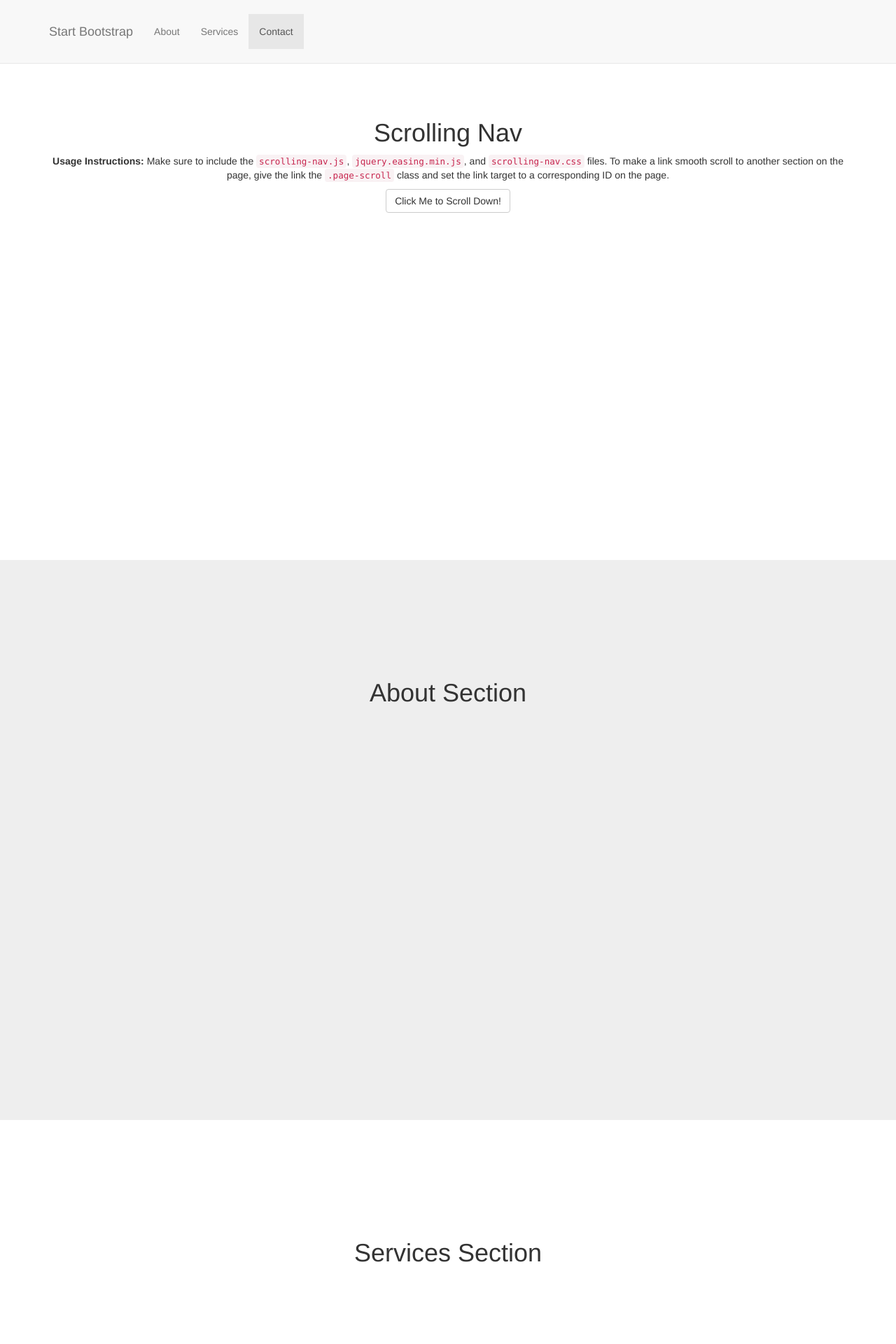
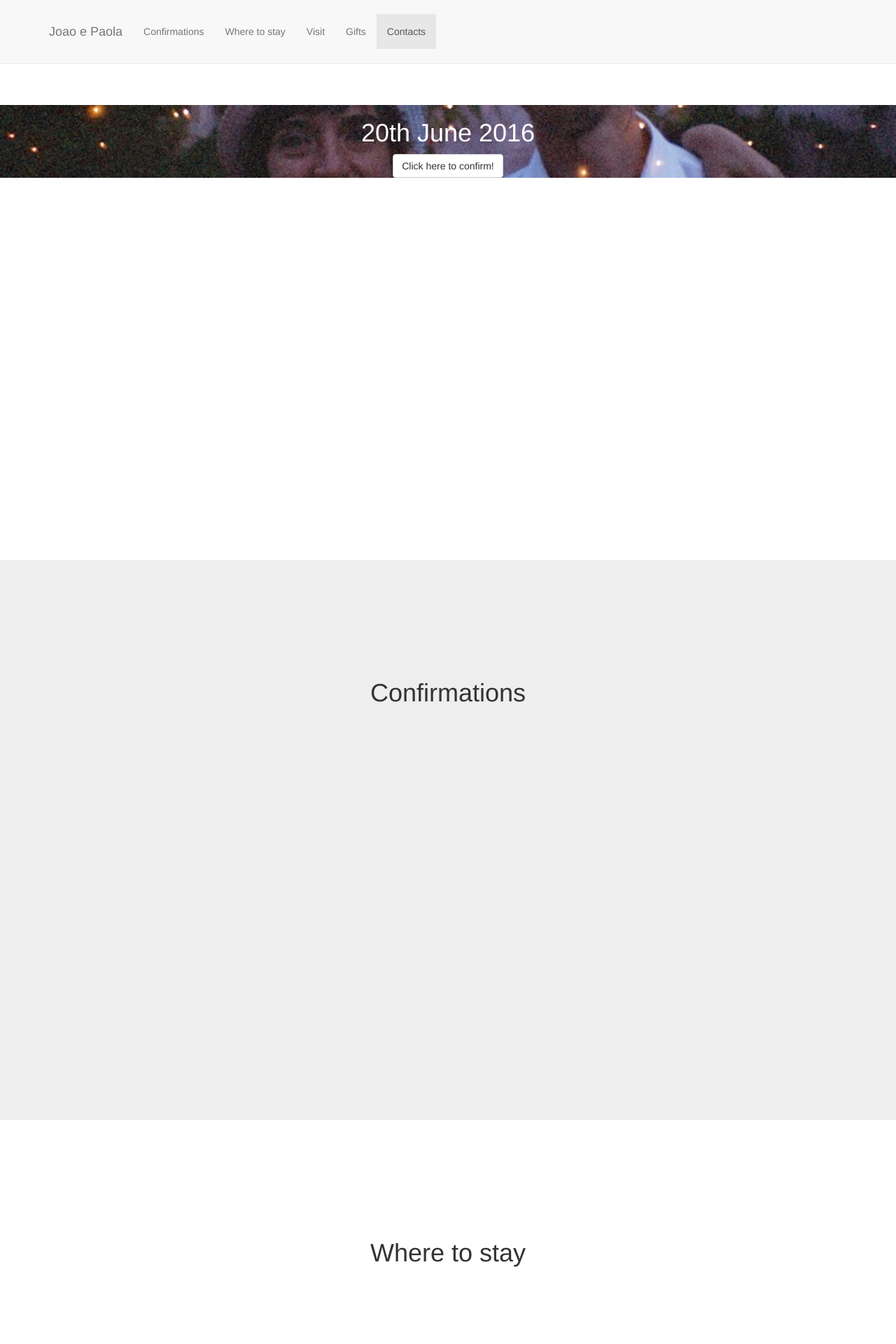
Before and after one commit to j1fig/wedding, a Django app: page / in a window 1280 px wide. Shown: the top 1920 px of the page at 70% size. Run offline with Django 3.2, Linux system fonts and the light colour scheme; some libraries are stand-ins or nearby versions.

Commit message:
stylized home page. added proper sections.

```diff
--- a/home/static/home/css/home.css
+++ b/home/static/home/css/home.css
@@ -27,34 +27,23 @@ html {
     }
 }
 
-/* Demo Sections - You can use these as guides or delete them - the scroller will work with any sort of height, fixed, undefined, or percentage based.
-The padding is very important to make sure the scrollspy picks up the right area when scrolled to. Adjust the margin and padding of sections and children
-of those sections to manage the look and feel of the site. */
 
-.intro-section {
+.intro-container {
+    background:  url("/static/home/img/lomo.jpg") center center no-repeat;
+    background-size: cover;
+    color: white;
+}
+
+.odd-section {
     height: 100%;
     padding-top: 150px;
     text-align: center;
     background: #fff;
 }
 
-.about-section {
+.even-section {
     height: 100%;
     padding-top: 150px;
     text-align: center;
     background: #eee;
 }
-
-.services-section {
-    height: 100%;
-    padding-top: 150px;
-    text-align: center;
-    background: #fff;
-}
-
-.contact-section {
-    height: 100%;
-    padding-top: 150px;
-    text-align: center;
-    background: #eee;
-}
--- a/home/templates/home/base.html
+++ b/home/templates/home/base.html
@@ -43,7 +43,7 @@
           <span class="icon-bar"></span>
           <span class="icon-bar"></span>
         </button>
-        <a class="navbar-brand page-scroll" href="#page-top">Start Bootstrap</a>
+        <a class="navbar-brand page-scroll" href="#page-top">Joao e Paola</a>
       </div>
 
       <!-- Collect the nav links, forms, and other content for toggling -->
@@ -54,13 +54,19 @@
             <a class="page-scroll" href="#page-top"></a>
           </li>
           <li>
-            <a class="page-scroll" href="#about">About</a>
+            <a class="page-scroll" href="#confirmations">Confirmations</a>
           </li>
           <li>
-            <a class="page-scroll" href="#services">Services</a>
+            <a class="page-scroll" href="#where_to_stay">Where to stay</a>
           </li>
           <li>
-            <a class="page-scroll" href="#contact">Contact</a>
+            <a class="page-scroll" href="#visit">Visit</a>
+          </li>
+          <li>
+            <a class="page-scroll" href="#gifts">Gifts</a>
+          </li>
+          <li>
+            <a class="page-scroll" href="#contact">Contacts</a>
           </li>
         </ul>
       </div>
--- a/home/templates/home/home.html
+++ b/home/templates/home/home.html
@@ -11,42 +11,59 @@
 
 {% block sections %}
   <!-- Intro Section -->
-  <section id="intro" class="intro-section">
-      <div class="container">
+  <section id="intro" class="odd-section">
+    <div class="container-fluid intro-container">
       <div class="row">
         <div class="col-lg-12">
-                  <h1>Scrolling Nav</h1>
-                  <p><strong>Usage Instructions:</strong> Make sure to include the <code>scrolling-nav.js</code>, <code>jquery.easing.min.js</code>, and <code>scrolling-nav.css</code> files. To make a link smooth scroll to another section on the page, give the link the <code>.page-scroll</code> class and set the link target to a corresponding ID on the page.</p>
-                  <a class="btn btn-default page-scroll" href="#about">Click Me to Scroll Down!</a>
+          <h1>20th June 2016</h1>
+          <a class="btn btn-default page-scroll" href="#confirmations">Click here to confirm!</a>
         </div>
       </div>
     </div>
   </section>
 
-  <!-- About Section -->
-  <section id="about" class="about-section">
+  <section id="confirmations" class="even-section">
     <div class="container">
       <div class="row">
         <div class="col-lg-12">
-                  <h1>About Section</h1>
+          <h1>Confirmations</h1>
         </div>
       </div>
     </div>
   </section>
 
-  <!-- Services Section -->
-  <section id="services" class="services-section">
+  <section id="where_to_stay" class="odd-section">
     <div class="container">
       <div class="row">
         <div class="col-lg-12">
-                  <h1>Services Section</h1>
+          <h1>Where to stay</h1>
+        </div>
+      </div>
+    </div>
+  </section>
+
+  <section id="visit" class="even-section">
+    <div class="container">
+      <div class="row">
+        <div class="col-lg-12">
+          <h1>Visit Puglia</h1>
+        </div>
+      </div>
+    </div>
+  </section>
+
+  <section id="gifts" class="odd-section">
+    <div class="container">
+      <div class="row">
+        <div class="col-lg-12">
+          <h1>Gifts</h1>
         </div>
       </div>
     </div>
   </section>
 
   <!-- Contact Section -->
-  <section id="contact" class="contact-section">
+  <section id="contact" class="even-section">
     <div class="container">
       <div class="row">
         <div class="col-lg-12">
```
Also changed, not shown: home/static/home/img/lomo.jpg (added). Lines whose indentation alone changed are shown as unchanged.
